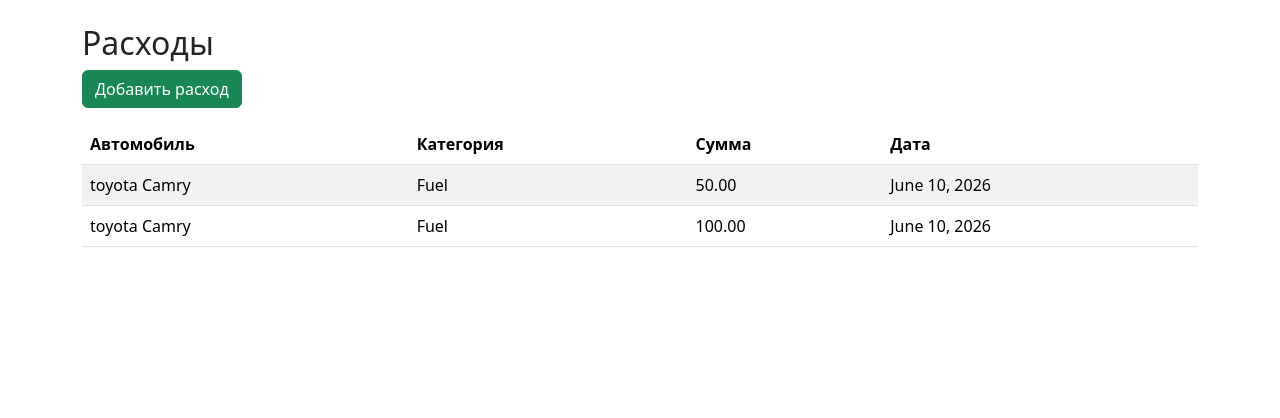
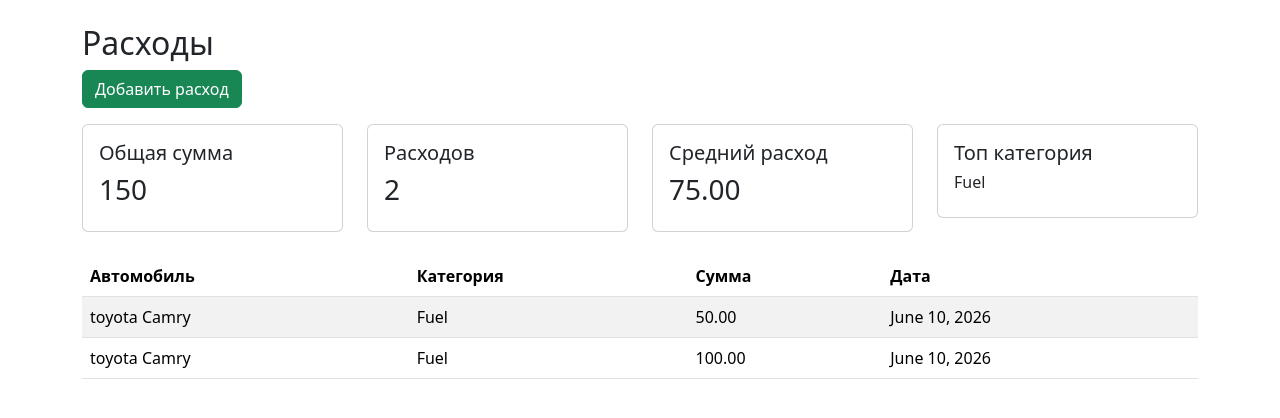
Before and after one commit to Imples74/autocost_tracker, a Django app: page /expenses/ in a window 1280 px wide. Shown: the part 56-474 px from the top of the page. Run offline with Django 5.2, Linux system fonts and the light colour scheme; data comes from the database, SQL or seed files in the repository.

Commit message:
Add expense statistics dashboard

```diff
--- a/cars/views.py
+++ b/cars/views.py
@@ -3,6 +3,8 @@ from .forms import CarForm
 from .models import Car
 from .forms import CarForm, ExpenseForm
 from .models import Car, Expense
+from django.db.models import Sum, Count
+
 
 def home(request):
     return render(request, 'home.html')
@@ -77,10 +79,45 @@ def expense_list(request):
 
     expenses = Expense.objects.all()
 
+    total_amount = (
+        expenses.aggregate(
+            total=Sum('amount')
+        )['total']
+        or 0
+    )
+
+    expense_count = expenses.count()
+
+    category_stats = (
+        Expense.objects
+        .values('category__name')
+        .annotate(
+            total=Sum('amount')
+        )
+        .order_by('-total')
+    )
+
+    top_category = None
+
+    if category_stats:
+        top_category = category_stats[0]
+
+    average_expense = 0
+
+    if expense_count:
+        average_expense = (
+            total_amount /
+            expense_count
+        )
+
     return render(
         request,
         'cars/expense_list.html',
         {
-            'expenses': expenses
+            'expenses': expenses,
+            'total_amount': total_amount,
+            'expense_count': expense_count,
+            'top_category': top_category,
+            'average_expense': average_expense,
         }
     )
--- a/templates/cars/expense_list.html
+++ b/templates/cars/expense_list.html
@@ -14,6 +14,82 @@
     Добавить расход
 
 </a>
+
+<div class="row mb-4">
+
+    <div class="col-md-3">
+
+        <div class="card">
+
+            <div class="card-body">
+
+                <h5>Общая сумма</h5>
+
+                <h3>{{ total_amount }}</h3>
+
+            </div>
+
+        </div>
+
+    </div>
+
+    <div class="col-md-3">
+
+        <div class="card">
+
+            <div class="card-body">
+
+                <h5>Расходов</h5>
+
+                <h3>{{ expense_count }}</h3>
+
+            </div>
+
+        </div>
+
+    </div>
+
+    <div class="col-md-3">
+
+        <div class="card">
+
+            <div class="card-body">
+
+                <h5>Средний расход</h5>
+
+                <h3>{{ average_expense|floatformat:2 }}</h3>
+
+            </div>
+
+        </div>
+
+    </div>
+
+    <div class="col-md-3">
+
+        <div class="card">
+
+            <div class="card-body">
+
+                <h5>Топ категория</h5>
+
+                <h6>
+
+                {% if top_category %}
+                    {{ top_category.category__name }}
+                {% else %}
+                    Нет данных
+                {% endif %}
+
+                </h6>
+
+            </div>
+
+        </div>
+
+    </div>
+
+</div>
 
 <table class="table table-striped">
 
```
